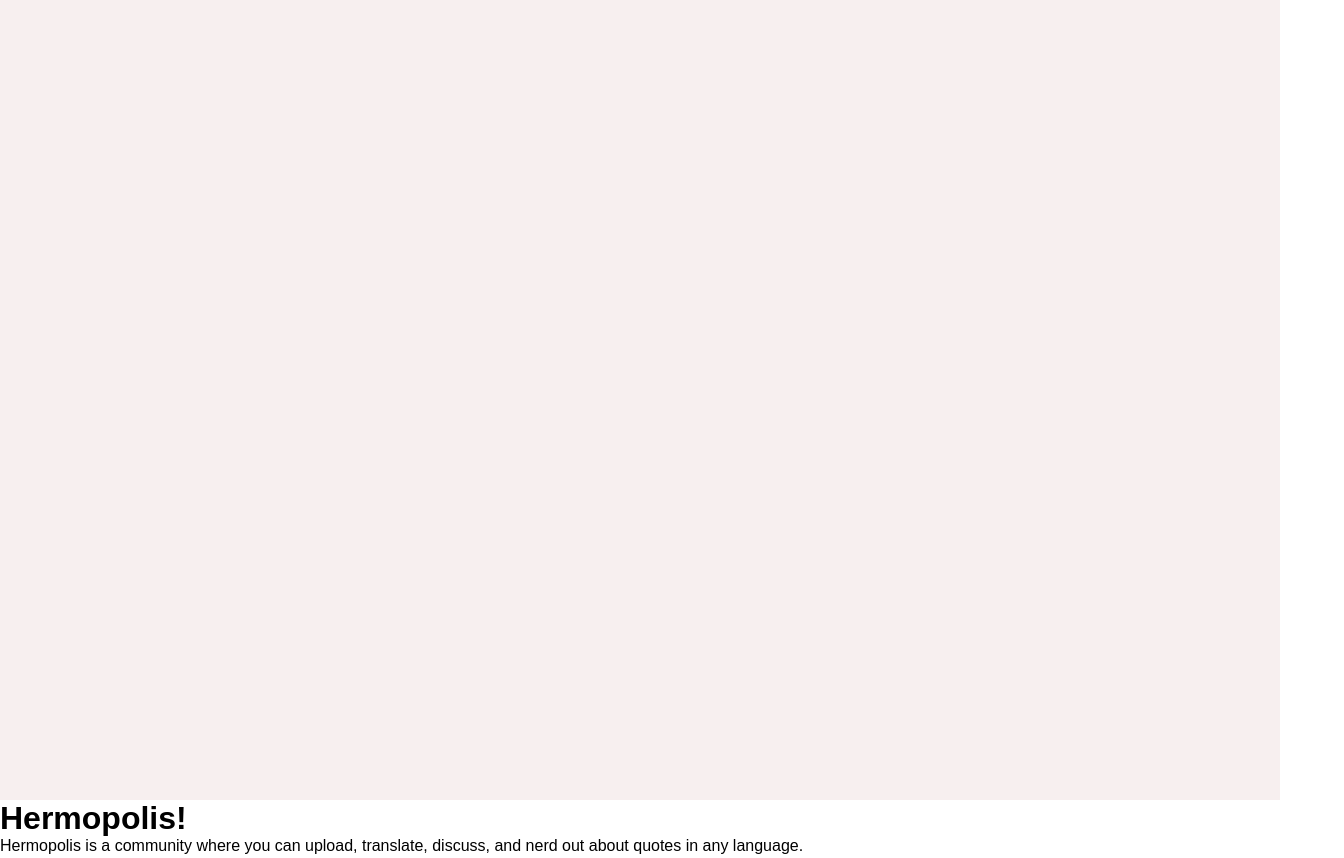
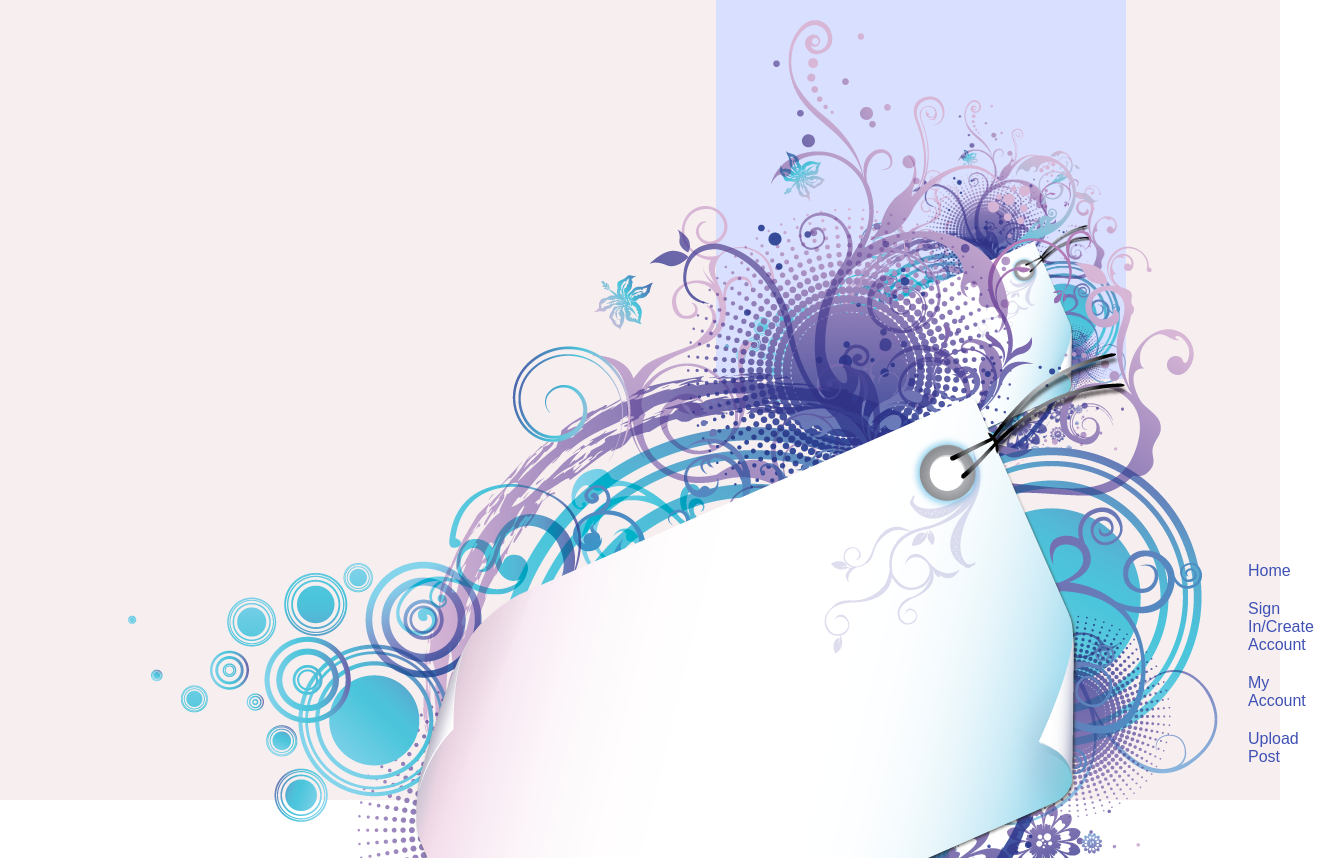
Before and after one commit to hermopolisblog/hermopolisblog.github.io, a plain HTML site: page index.html in a window 1280 px wide. Shown: the top 858 px of the page, 1344 px wide, since content can reach past the window. Drawn offline with Linux system fonts and the light colour scheme.

Commit message:
styled homepage

```diff
--- a/index.html
+++ b/index.html
@@ -8,10 +8,25 @@
   </head>
   <body>
         <div class="header">
+            <nav>
+                <img src="images/frame.png">
+                <ul>
+                    <li><a href="#">Home</a></li>
+                    <li><a href="#">Sign In/Create Account</a></li>
+                    <li><a href="#">My Account</a></li>
+                    <li><a href="#">Upload Post</a></li>
+                </ul>
+            </nav>
+            <div class="text-box">
+                <h1>Hermopolis!</h1>
+                <p>Hermopolis is a community where you can upload, translate, discuss, and nerd out about
+                   <br>quotes in any language.</p>
+                <a href="#">Home</a>
+            </div>
 
+            <div class="user-box">
+                <img src="images/frame.png">
+            </div>
         </div>
-        <h1>Hermopolis!</h1>
-        <p>Hermopolis is a community where you can upload, translate, discuss, and nerd out about
-         quotes in any language.</p>
   </body>
   </html>
--- a/style.css
+++ b/style.css
@@ -11,3 +11,53 @@
     padding: 0 10%;
     background: #f7efef;
 }
+nav{
+    width: 100%;
+    display: flex;
+    align-items: center;
+    justify-content: space-between;
+    padding: 20px 0;
+    position: relative;
+    z-index: 100;
+}
+nav ul li {
+    display: inline-block;
+    list-style: none;
+    margin: 10px 30px;
+}
+nav ul li a{
+    text-decoration: none;
+    color: #3f51b5;
+}
+.text-box{
+    margin-top: 130px;
+    max-width: 600px;
+}
+.text-box h1{
+    font-size: 45px;
+    margin-bottom: 20px;
+    color: #3f51b5
+}
+.text-box a{
+    display: inline-block;
+    text-decoration: none;
+    color: #fff;
+    background: #3f51b5;
+    padding: 10px 30px;
+    font-size: 18px;
+    margin-top: 50px;
+    border-radius: 6px;
+}
+.user-box{
+    background: #d9e0ff;
+    position: absolute;
+    top: 0;
+    right: 12%;
+    z-index: 1;
+}
+.user-box img{
+    display: block;
+    padding-top: 100px;
+    width: 410px;
+    margin-bottom: -205px;
+}
```
Also changed, not shown: images/frame.png (added).
